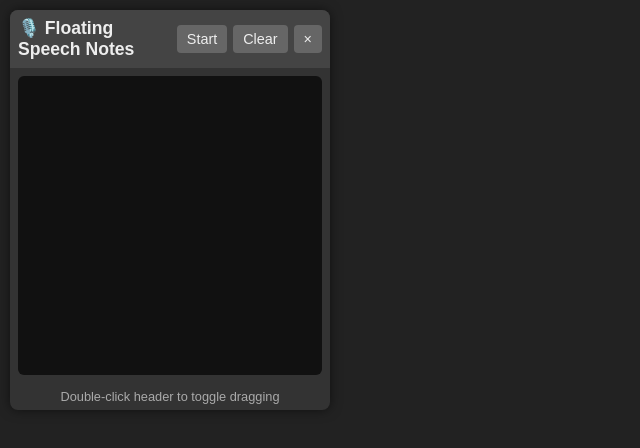
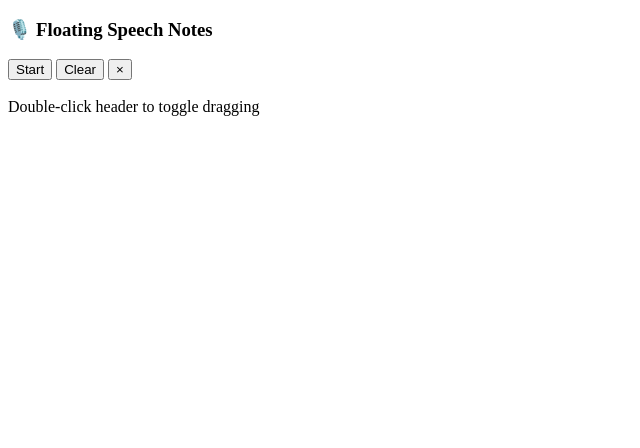
Before and after one commit to Nagadivya9515/SpeechtoText, a plain HTML site: page index.html in a window 1280 px wide. Shown: the whole page, without its empty margins (0-640 px from the left). Drawn offline with Linux system fonts and the light colour scheme.

Commit message:
Update index.html

```diff
--- a/index.html
+++ b/index.html
@@ -5,83 +5,7 @@
   <meta name="viewport" content="width=device-width, initial-scale=1" />
   <title>Floating Speech Notes</title>
   <style>
-  body {
-    font-family: Arial, sans-serif;
-    margin: 0; padding: 10px;
-    background: #222;
-    color: #eee;
-    user-select: none;
-    overflow: hidden;
-  }
-
-  #container {
-    width: 320px;
-    height: 400px;
-    background: #333;
-    border-radius: 8px;
-    box-shadow: 0 0 12px #0008;
-    display: flex;
-    flex-direction: column;
-    position: relative;
-  }
-
-  #header {
-    background: #444;
-    padding: 8px;
-    cursor: move;
-    border-radius: 8px 8px 0 0;
-    display: flex;
-    justify-content: space-between;
-    align-items: center;
-  }
-
-  #header h3 {
-    margin: 0;
-    font-size: 1.1rem;
-    user-select: none;
-  }
-
-  #buttons {
-    display: flex;
-    gap: 6px;
-  }
-
-  button {
-    background: #666;
-    border: none;
-    color: #eee;
-    padding: 6px 10px;
-    border-radius: 4px;
-    cursor: pointer;
-    font-size: 0.9rem;
-    user-select: none;
-    transition: background 0.2s ease;
-  }
-
-  button:hover {
-    background: #888;
-  }
-
-  #notes {
-    flex: 1;
-    padding: 12px;
-    margin: 8px;
-    background: #111;
-    border-radius: 6px;
-    color: #eee;
-    font-size: 1rem;
-    overflow-y: auto;
-    white-space: pre-wrap;
-    outline: none;
-  }
-
-  #footer {
-    padding: 6px 8px;
-    font-size: 0.8rem;
-    color: #aaa;
-    text-align: center;
-    user-select: none;
-  }
+    /* [Your same CSS here - no changes needed] */
   </style>
 </head>
 <body>
@@ -100,7 +24,6 @@
 </div>
 
 <script>
-  // Draggable logic
   const container = document.getElementById('container');
   const header = document.getElementById('header');
   let isDragging = false, offsetX, offsetY;
@@ -125,7 +48,6 @@
     }
   });
 
-  // Speech recognition setup
   const SpeechRecognition = window.SpeechRecognition || window.webkitSpeechRecognition;
 
   if (!SpeechRecognition) {
@@ -143,53 +65,49 @@
 
     let isListening = false;
 
-    // Load saved notes from localStorage
+    // Load saved notes
     notes.textContent = localStorage.getItem('floatingSpeechNotes') || '';
 
-    // Save notes to localStorage on change
     notes.addEventListener('input', () => {
       localStorage.setItem('floatingSpeechNotes', notes.textContent);
     });
 
+    let previousFinal = '';
+
     recognition.onresult = (event) => {
+      let finalTranscript = '';
       let interimTranscript = '';
-  let finalTranscript = '';
 
       for (let i = event.resultIndex; i < event.results.length; i++) {
+        const transcript = event.results[i][0].transcript.trim();
         if (event.results[i].isFinal) {
-      finalTranscript += event.results[i][0].transcript + ' ';
+          // Avoid repeating the same final transcript
+          if (transcript !== previousFinal) {
+            finalTranscript += transcript + ' ';
+            previousFinal = transcript;
+          }
         } else {
-      interimTranscript += event.results[i][0].transcript;
+          interimTranscript += transcript + ' ';
         }
       }
 
-  // Show the final transcript appended to your notes
-  // and show the interim transcript somewhere if you want live preview
-
-  notes.textContent = (notes.textContent || '') + finalTranscript;
-
-  // Optionally, you can show interim transcript elsewhere or ignore it
-  // e.g. livePreviewElement.textContent = interimTranscript;
-
-  // Save to localStorage
+      if (finalTranscript) {
+        notes.textContent += finalTranscript;
+        notes.scrollTop = notes.scrollHeight;
         localStorage.setItem('floatingSpeechNotes', notes.textContent);
-
-  // Scroll down
-  notes.scrollTop = notes.scrollHeight;
+      }
     };
-
 
     recognition.onerror = (e) => {
       console.error('Speech recognition error:', e.error);
-      if (e.error === 'not-allowed' || e.error === 'permission-denied') {
-        alert('Permission denied for microphone.');
+      if (['not-allowed', 'permission-denied'].includes(e.error)) {
+        alert('Microphone permission denied.');
         if (isListening) toggleListening();
       }
     };
 
     recognition.onend = () => {
-      // Automatically restart if listening
-      if (isListening) recognition.start();
+      if (isListening) recognition.start(); // resume only if active
     };
 
     function toggleListening() {
@@ -210,6 +128,7 @@
       if (confirm('Clear all notes?')) {
         notes.textContent = '';
         localStorage.removeItem('floatingSpeechNotes');
+        previousFinal = '';
       }
     });
 
```
Lines whose indentation alone changed are shown as unchanged.
